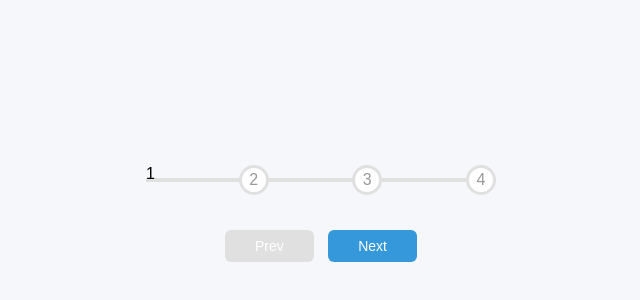
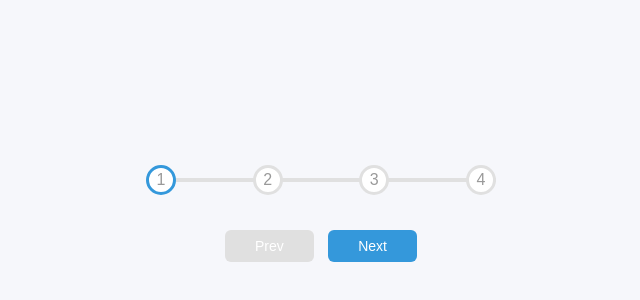
Before and after one commit to ndhoang123/50daysforFE, a plain HTML site: page Day2/index.html in a window 1280 px wide. Shown: the part 184-484 px from the top of the page, 319-959 px from the left. Drawn offline with Linux system fonts and the light colour scheme; files whose address does not match are found by name; a web font is replaced by a local one.

Commit message:
[Day 2] Update html

```diff
--- a/Day2/index.html
+++ b/Day2/index.html
@@ -10,7 +10,7 @@
     <div class="container">
         <div class="progress-container">
             <div class="progress" id="progress"></div>
-            <div class="circle-active">1</div>
+            <div class="circle active">1</div>
             <div class="circle">2</div>
             <div class="circle">3</div>
             <div class="circle">4</div>
```
